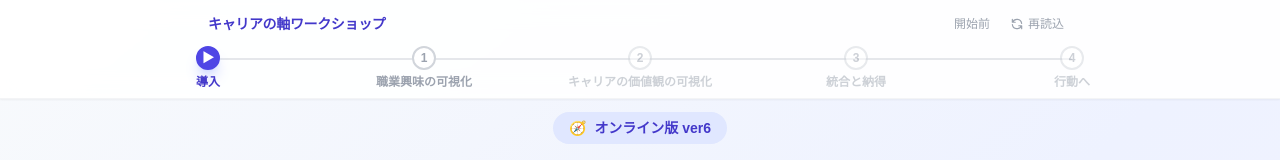
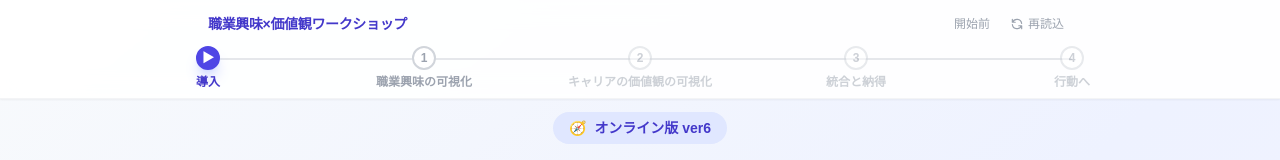
Before and after one commit to hidetomatsui-dev/card-06, a React (Vite) app: page / in a window 1280 px wide. Shown: the top 160 px of the page. Built offline with nearby package versions, Linux system fonts and the light colour scheme.

Commit message:
Rename workshop title to 職業興味×価値観ワークショップ across all files

```diff
--- a/api/send-email.ts
+++ b/api/send-email.ts
@@ -30,9 +30,9 @@ export default async function handler(req: VercelRequest, res: VercelResponse) {
     });
 
     await transporter.sendMail({
-      from: `"キャリアの軸ワークショップ" <${gmailUser}>`,
+      from: `"職業興味×価値観ワークショップ" <${gmailUser}>`,
       to,
-      subject: subject || 'キャリアの軸ワークショップ 結果レポート',
+      subject: subject || '職業興味×価値観ワークショップ 結果レポート',
       text: message,
     });
 
--- a/index.html
+++ b/index.html
@@ -4,7 +4,7 @@
     <meta charset="UTF-8" />
     <link rel="icon" type="image/svg+xml" href="/favicon.svg" />
     <meta name="viewport" content="width=device-width, initial-scale=1.0" />
-    <title>キャリアの軸ワークショップ</title>
+    <title>職業興味×価値観ワークショップ</title>
     <meta name="description" content="職業興味（RIASEC）と基本価値観（Schwartz）を掛け合わせ、自分だけのキャリアの軸を言語化するワーク" />
   </head>
   <body>
--- a/src/App.tsx
+++ b/src/App.tsx
@@ -104,7 +104,7 @@ export default function App() {
     <div className="min-h-screen">
       {/* 印刷時のみ表示するヘッダー（通常時は非表示、fixed なし） */}
       <div className="hidden print-only p-4 border-b border-gray-300 mb-4">
-        <h1 className="text-lg font-bold">キャリアの軸ワークショップ　提出用ワークシート</h1>
+        <h1 className="text-lg font-bold">職業興味×価値観ワークショップ　提出用ワークシート</h1>
         <p className="text-sm text-gray-600">
           氏名: {state.name || '　　　　　　'} &nbsp;&nbsp;
           作成日: {new Date().toLocaleDateString('ja-JP')}
--- a/src/components/ExportPanel.tsx
+++ b/src/components/ExportPanel.tsx
@@ -13,8 +13,8 @@ async function sendReport(state: AppState): Promise<'sent' | 'skipped' | 'error'
 
   const message = generatePlainText(state);
   const subject = state.name
-    ? `キャリアの軸ワークショップ レポート - ${state.name}`
-    : 'キャリアの軸ワークショップ レポート';
+    ? `職業興味×価値観ワークショップ レポート - ${state.name}`
+    : '職業興味×価値観ワークショップ レポート';
 
   try {
     const res = await fetch('https://api.web3forms.com/submit', {
@@ -82,8 +82,8 @@ export default function ExportPanel({ state }: Props) {
     setEmailStatus('sending');
     const text = generatePlainText(state);
     const subject = state.name
-      ? `キャリアの軸ワークショップ 結果レポート - ${state.name}`
-      : 'キャリアの軸ワークショップ 結果レポート';
+      ? `職業興味×価値観ワークショップ 結果レポート - ${state.name}`
+      : '職業興味×価値観ワークショップ 結果レポート';
 
     try {
       const res = await fetch('/api/send-email', {
--- a/src/components/ProgressBar.tsx
+++ b/src/components/ProgressBar.tsx
@@ -22,7 +22,7 @@ export default function ProgressBar({ currentStep, onStepClick, className = '' }
       <div className="max-w-4xl mx-auto px-4 py-3">
         <div className="flex items-center justify-between mb-2.5">
           <h1 className="text-sm font-bold text-indigo-700 tracking-tight hidden sm:block">
-            キャリアの軸ワークショップ
+            職業興味×価値観ワークショップ
           </h1>
           <div className="flex items-center gap-3">
             <p className="text-xs text-gray-400 hidden sm:block">
--- a/src/utils/export.ts
+++ b/src/utils/export.ts
@@ -11,7 +11,7 @@ export function generatePlainText(state: AppState): string {
   const sub = '─'.repeat(40);
 
   lines.push(sep);
-  lines.push('キャリアの軸ワークショップ　提出用ワークシート');
+  lines.push('職業興味×価値観ワークショップ　提出用ワークシート');
   lines.push(`氏名: ${state.name || '未入力'}　　作成日: ${new Date().toLocaleDateString('ja-JP')}`);
   lines.push(sep);
   lines.push('');
```
Also changed, not shown: 1 other file (tests, documents, lock files or other folders).
